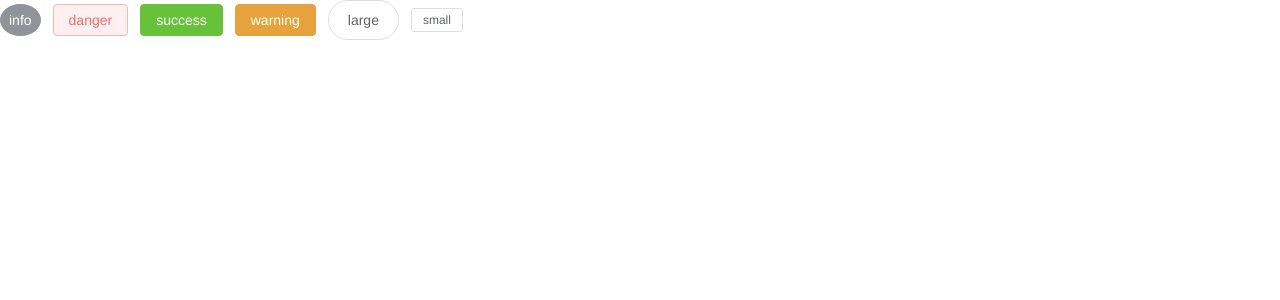
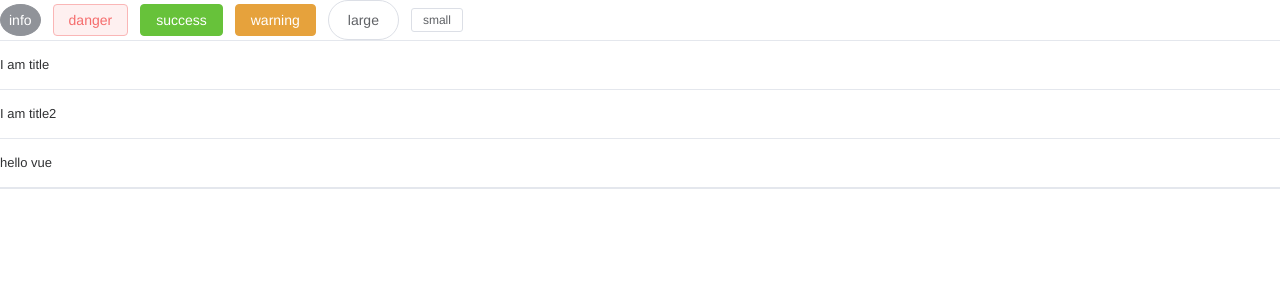
Before and after one commit to 888bik/vue-element-plus, a Vue app: page / in a window 1280 px wide. Shown: the top 300 px of the page. Built offline with nearby package versions, Linux system fonts and the light colour scheme.

Commit message:
Collapse组件的实现

```diff
--- a/src/App.vue
+++ b/src/App.vue
@@ -1,16 +1,32 @@
 <template>
   <div>
     <Button type="info" circle>info</Button>
-    <Button type="danger" plain="true">danger</Button>
+    <Button type="danger" plain>danger</Button>
     <Button type="success">success</Button>
     <Button type="warning">warning</Button>
-    <Button size="large" round="true">large</Button>
+    <Button size="large" round>large</Button>
     <Button size="small">small</Button>
+  </div>
+  <div>
+    <Collapse>
+      <CollapseItem title="I am title" name="a">
+        <h3>I am content</h3>
+      </CollapseItem>
+      <CollapseItem name="b">
+        <template #title> I am title2 </template>
+        I am content2
+      </CollapseItem>
+      <CollapseItem title="hello vue">
+        <img src="./assets/vue.svg" alt="" />
+      </CollapseItem>
+    </Collapse>
   </div>
 </template>
 
 <script setup>
 import Button from "./components/Button/Button.vue";
+import Collapse from "./components/Collapse/Collapse.vue";
+import CollapseItem from "./components/Collapse/CollapseItem.vue";
 </script>
 
 <style scoped></style>
--- /dev/null
+++ b/src/components/Collapse/Collapse.vue
@@ -0,0 +1,62 @@
+<template>
+  <div class="bk-collapse">
+    <slot />
+  </div>
+</template>
+
+<script setup lang="ts">
+import { provide, ref, watch } from "vue";
+import {
+  collapseContextKey,
+  type CollapseEmits,
+  type CollapseProps,
+  type NameType,
+} from "./types";
+
+const props = defineProps<CollapseProps>();
+const emits = defineEmits<CollapseEmits>();
+
+//维护是否处于展开状态的item的数组
+const activeNames = ref<NameType[]>(props.modelValue || []);
+
+if (props.accordion && activeNames.value.length > 1) {
+  console.warn("accordion mode should only have one active item");
+}
+
+const handleItemClick = (item: NameType) => {
+  if (!Array.isArray(activeNames.value)) {
+    activeNames.value = [];
+  }
+  //为什么不能直接使用push
+  // activeNames.push()
+  //先解构赋值给一个新的数组
+  let _activeNames = [...activeNames.value];
+  if (props.accordion) {
+    //手风琴模式需要判断name是否存在于activeNames中,如果存在则移除,不存在则添加name
+    _activeNames = [activeNames.value[0] === item ? "" : item];
+    activeNames.value = _activeNames;
+  } else {
+    const index = _activeNames.indexOf(item);
+    if (index > -1) {
+      //已经存在,则删除name,表示折叠状态
+      _activeNames.splice(index, 1);
+    } else {
+      //不存在,则添加name,表示展开状态
+      _activeNames.push(item);
+    }
+    activeNames.value = _activeNames;
+  }
+  emits("update:modelValue", _activeNames);
+  emits("change", _activeNames);
+};
+
+setTimeout(() => {
+  // activeNames.value = ["b"];
+}, 2000);
+provide(collapseContextKey, {
+  activeNames,
+  handleItemClick,
+});
+</script>
+
+<style lang="scss" scoped></style>
--- /dev/null
+++ b/src/components/Collapse/CollapseItem.vue
@@ -0,0 +1,65 @@
+<template>
+  <div class="bk-collapse-item" :class="{ 'is-disabled': disabled }">
+    <div
+      class="bk-collapse-item__header"
+      :class="{ 'is-disabled': disabled, 'is-active': isActive }"
+      :id="`item-header-${name}`"
+      @click="handleClick"
+    >
+      <slot name="title">{{ title }}</slot>
+    </div>
+
+    <Transition name="slide" v-on="transitionEvents">
+      <div class="bk-collapse-item__wrapper" v-show="isActive">
+        <div class="bk-collapse-item__content" :id="`item-content-${name}`">
+          <slot />
+        </div>
+      </div>
+    </Transition>
+  </div>
+</template>
+
+<script setup lang="ts">
+import { computed, inject } from "vue";
+import { collapseContextKey, type CollapseItemProps } from "./types";
+
+//获取父组件提供的数据,思考为什么不用props接收
+const collapseContext = inject(collapseContextKey);
+
+//要接收的参数
+const props = defineProps<CollapseItemProps>();
+const isActive = computed(() =>
+  collapseContext?.activeNames.value.includes(props.name)
+);
+const handleClick = () => {
+  if (props.disabled) return;
+  //将接收的name值传递给父组件
+  collapseContext?.handleItemClick(props.name);
+};
+const transitionEvents: Record<string, (el: HTMLElement) => void> = {
+  beforeEnter(el) {
+    el.style.height = "0px";
+    el.style.overflow = "hidden";
+  },
+  enter(el) {
+    el.style.height = `${el.scrollHeight}px`;
+  },
+  afterEnter(el) {
+    el.style.height = "";
+    el.style.overflow = "";
+  },
+  beforeLeave(el) {
+    el.style.height = `${el.scrollHeight}px`;
+    el.style.overflow = "hidden";
+  },
+  leave(el) {
+    el.style.height = "0px";
+  },
+  afterLeave(el) {
+    el.style.height = "";
+    el.style.overflow = "";
+  },
+};
+</script>
+
+<style lang="scss" scoped></style>
--- /dev/null
+++ b/src/components/Collapse/style.scss
@@ -0,0 +1,57 @@
+.bk-collapse {
+  --bk-collapse-border-color: var(--bk-border-color-light);
+  --bk-collapse-header-height: 48px;
+  --bk-collapse-header-bg-color: var(--bk-fill-color-blank);
+  --bk-collapse-header-text-color: var(--bk-text-color-primary);
+  --bk-collapse-header-font-size: 13px;
+  --bk-collapse-content-bg-color: var(--bk-fill-color-blank);
+  --bk-collapse-content-font-size: 13px;
+  --bk-collapse-content-text-color: var(--bk-text-color-primary);
+  --bk-collapse-disabled-text-color: var(--bk-disabled-text-color);
+  --bk-collapse-disabled-border-color: var(--bk-border-color-lighter);
+  border-top: 1px solid var(--bk-collapse-border-color);
+  border-bottom: 1px solid var(--bk-collapse-border-color);
+}
+.bk-collapse-item__header {
+  display: flex;
+  align-items: center;
+  justify-content: space-between;
+  height: var(--bk-collapse-header-height);
+  line-height: var(--bk-collapse-header-height);
+  background-color: var(--bk-collapse-header-bg-color);
+  color: var(--bk-collapse-header-text-color);
+  cursor: pointer;
+  font-size: var(--bk-collapse-header-font-size);
+  font-weight: 500;
+  transition: border-bottom-color var(--bk-transition-duration);
+  outline: none;
+  border-bottom: 1px solid var(--bk-collapse-border-color);
+  &.is-disabled {
+    color: var(--bk-collapse-disabled-text-color);
+    cursor: not-allowed;
+    background-image: none;
+  }
+  &.is-active {
+    border-bottom-color: transparent;
+    .header-angle {
+      transform: rotate(90deg);
+    }
+  }
+  .header-angle {
+    transition: transform var(--bk-transition-duration);
+  }
+}
+.bk-collapse-item__content {
+  will-change: height;
+  background-color: var(--bk-collapse-content-bg-color);
+  overflow: hidden;
+  box-sizing: border-box;
+  font-size: var(--bk-collapse-content-font-size);
+  color: var(--bk-collapse-content-text-color);
+  border-bottom: 1px solid var(--bk-collapse-border-color);
+  padding-bottom: 25px;
+}
+.slide-enter-active,
+.slide-leave-active {
+  transition: height var(--bk-transition-duration);
+}
--- /dev/null
+++ b/src/components/Collapse/types.ts
@@ -0,0 +1,27 @@
+import type { InjectionKey, Ref } from "vue";
+
+export type NameType = string | number;
+
+export interface CollapseProps {
+  modelValue: NameType[];
+  accordion?: boolean;
+}
+
+export interface CollapseItemProps {
+  name: NameType;
+  title?: string;
+  disabled?: boolean;
+}
+
+export interface CollapseContext {
+  activeNames: Ref<NameType[]>;
+  handleItemClick: (name: NameType) => void;
+}
+
+export interface CollapseEmits {
+  (e: "update:modelValue", values: NameType[]): void;
+  (e: "change", values: NameType[]): void;
+}
+
+export const collapseContextKey: InjectionKey<CollapseContext> =
+  Symbol("collapseContextKey");
--- a/src/main.ts
+++ b/src/main.ts
@@ -2,5 +2,6 @@ import { createApp } from "vue";
 import "./styles/index.scss";
 import "normalize.css";
 import App from "./App.vue";
+import "./components/Collapse/style.scss";
 
 createApp(App).mount("#app");
--- a/src/styles/index.scss
+++ b/src/styles/index.scss
@@ -1,2 +1,2 @@
-@import "vars.scss";
-@import "reset.scss";
+@use "vars.scss";
+@use "reset.scss";
--- a/src/styles/vars.scss
+++ b/src/styles/vars.scss
@@ -1,3 +1,5 @@
+@use "sass:color";
+
 :root {
   /* 基础颜色 */
   --bk-color-white: #ffffff;
@@ -15,11 +17,11 @@
     --bk-color-#{$val}: #{$color};
     @for $i from 3 through 9 {
       @if $i %2 ==1 {
-        --bk-color-#{$val}-light-#{$i}: #{mix(#fff, $color, $i * 10%)};
+        --bk-color-#{$val}-light-#{$i}: #{color.mix(#fff, $color, $i * 10%)};
       }
     }
-    --bk-color-#{$val}-light-8: #{mix(white, $color, 80%)};
-    --bk-color-#{$val}-dark-2: #{mix(black, $color, 20%)};
+    --bk-color-#{$val}-light-8: #{color.mix(white, $color, 80%)};
+    --bk-color-#{$val}-dark-2: #{color.mix(black, $color, 20%)};
   }
 
   --bk-bg-color: #ffffff;
```
Also changed, not shown: src/assets/face.jpg (added).
